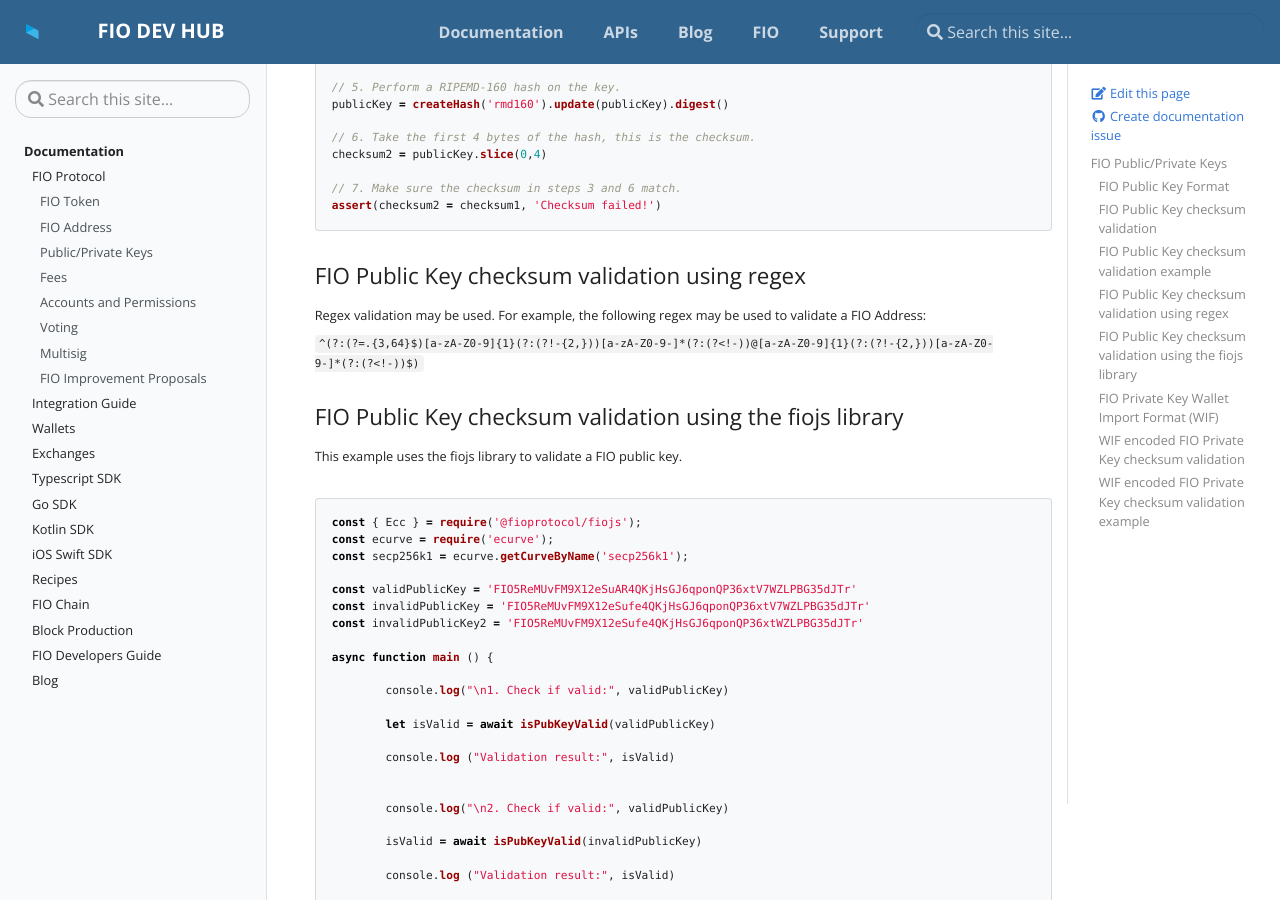
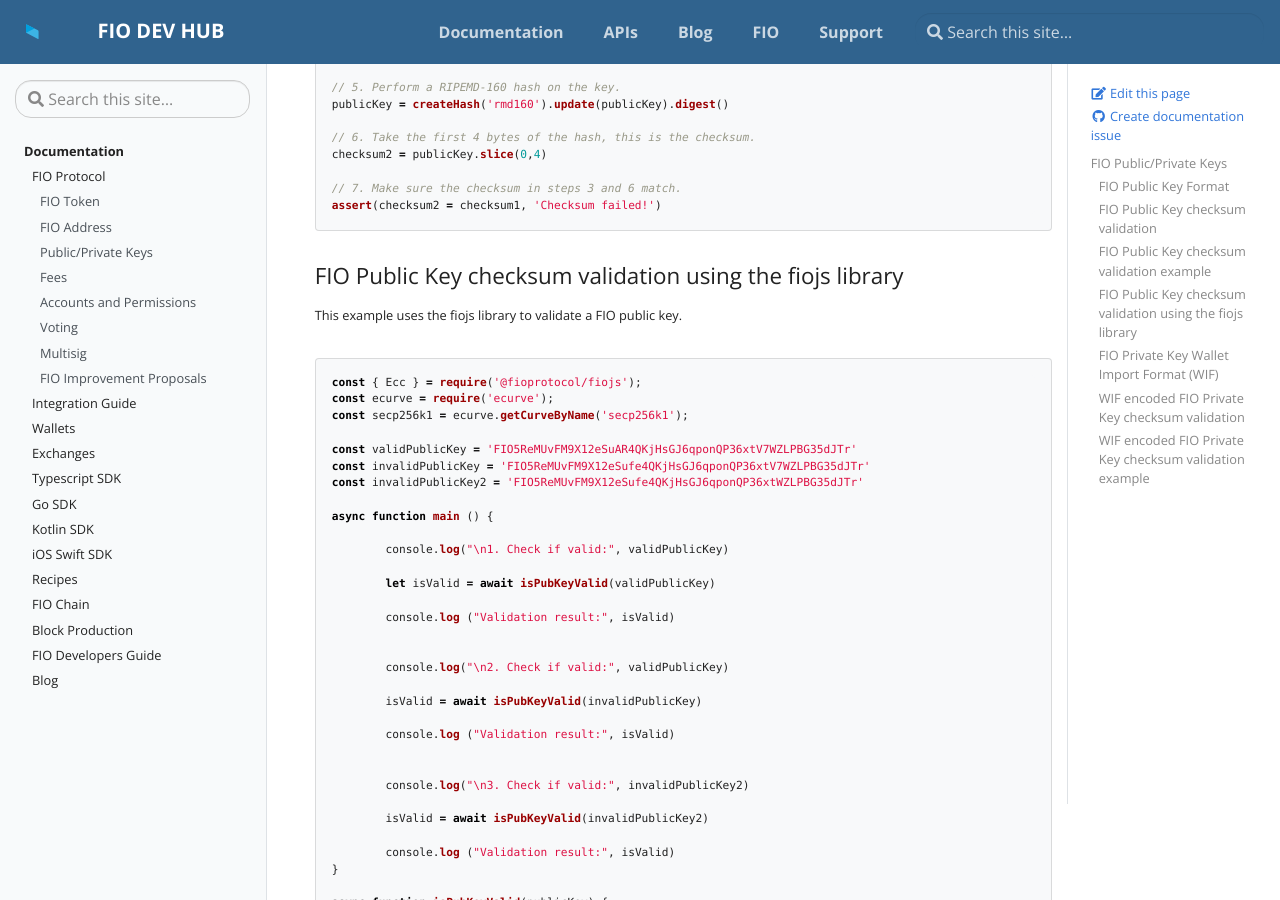
Before and after one commit to fioprotocol/fio-devhub, a Jekyll site: the page built from _docs/fio-protocol/keys.md, in a window 1280 px wide and 900 px high, scrolled down 1472 px. Built offline with Jekyll 4.4.1, drawn with Linux system fonts in a browser that asks for light colours.

Commit message:
Moved regex validation

````diff
--- a/_docs/fio-protocol/keys.md
+++ b/_docs/fio-protocol/keys.md
@@ -97,12 +97,6 @@ checksum2 = publicKey.slice(0,4)
 // 7. Make sure the checksum in steps 3 and 6 match.
 assert(checksum2 = checksum1, 'Checksum failed!')
 ```
-
-### FIO Public Key checksum validation using regex
-
-Regex validation may be used. For example, the following regex may be used to validate a FIO Address:
-
-`^(?:(?=.{3,64}$)[a-zA-Z0-9]{1}(?:(?!-{2,}))[a-zA-Z0-9-]*(?:(?<!-))@[a-zA-Z0-9]{1}(?:(?!-{2,}))[a-zA-Z0-9-]*(?:(?<!-))$)`
 
 ### FIO Public Key checksum validation using the fiojs library
 
````
Also changed, not shown: _docs/fio-protocol/fio-address.md (+6 -0 lines).
